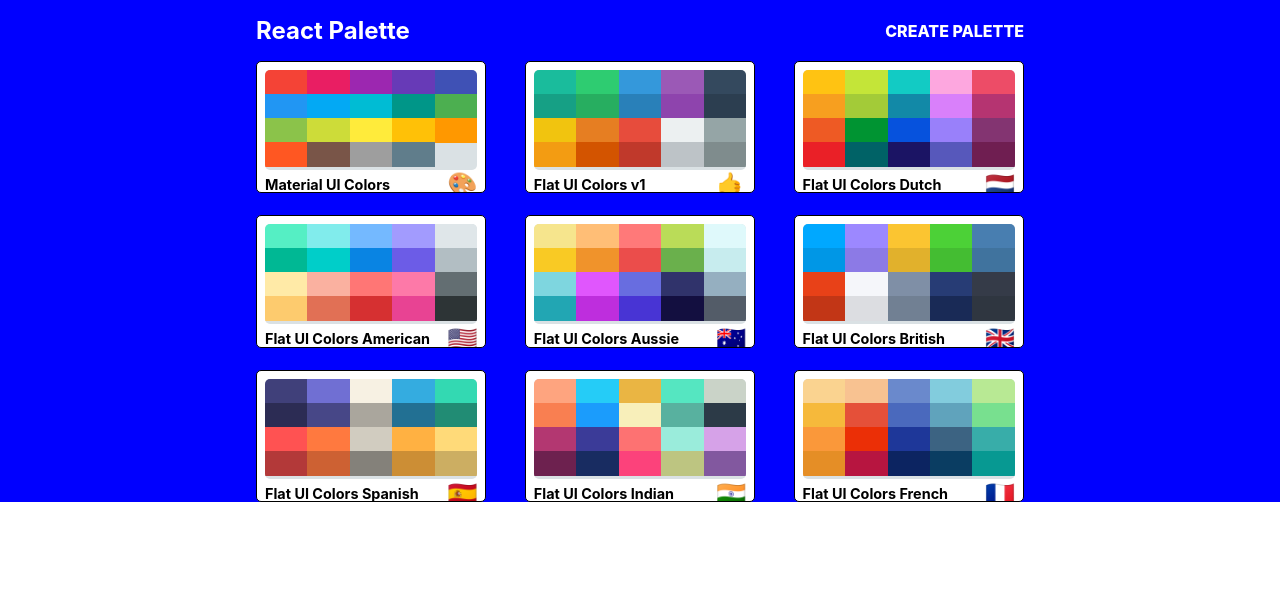
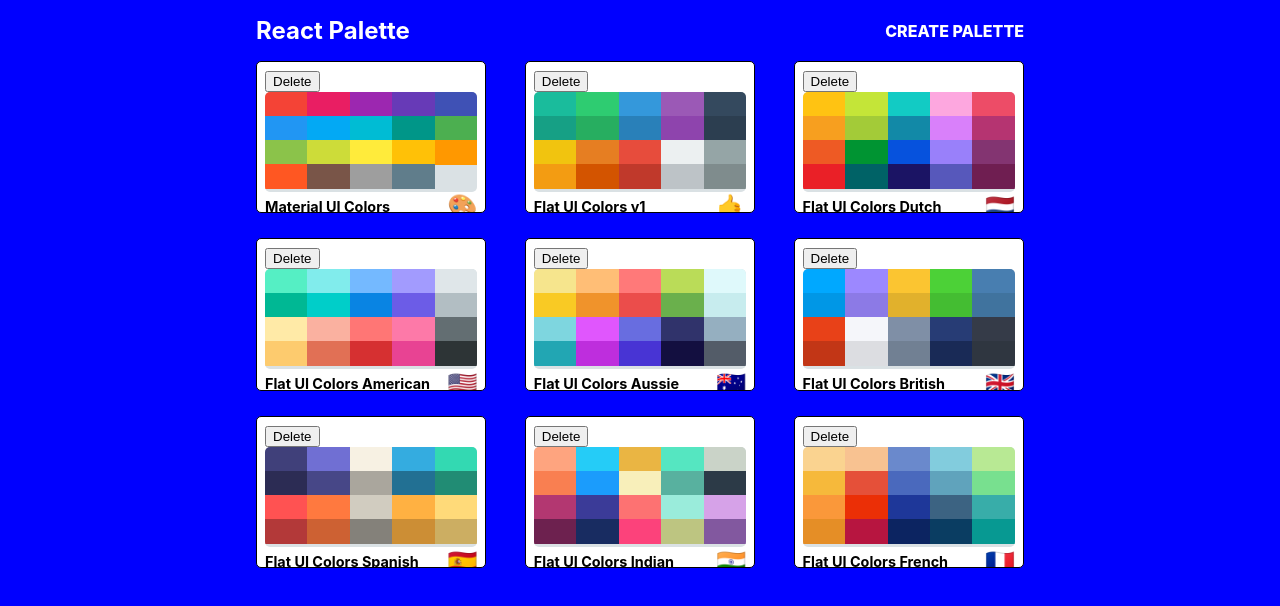
Before and after one commit to mwhitman189/Color-Palette-App, a React (Create React App) app: page / in a window 1280 px wide. Shown: the top 606 px of the page. Built offline with nearby package versions, Linux system fonts and the light colour scheme.

Commit message:
feat: Add delete button to mini palettes

```diff
--- a/src/App.css
+++ b/src/App.css
@@ -1,5 +1,3 @@
 .App {
-  margin: 0;
-  padding: 0;
-  width: 100%;
+  height: 100%;
 }
--- a/src/App.js
+++ b/src/App.js
@@ -6,16 +6,17 @@
 import { generatePalette } from "./colorHelpers";
 import SingleHuePalette from "./components/SingleHuePalette";
 import NewPaletteForm from "./components/NewPaletteForm";
-import "./App.css";
 
 class App extends Component {
   constructor(props) {
     super(props);
+    const savedPalettes = JSON.parse(window.localStorage.getItem("palettes"));
     this.state = {
-      palettes: seedColors
+      palettes: savedPalettes || seedColors
     };
     this.findPalette = this.findPalette.bind(this);
     this.savePalette = this.savePalette.bind(this);
+    this.deletePalette = this.deletePalette.bind(this);
   }
 
   findPalette(id) {
@@ -25,7 +26,28 @@
   }
 
   savePalette(newPalette) {
-    this.setState({ palettes: [...this.state.palettes, newPalette] });
+    this.setState(
+      { palettes: [...this.state.palettes, newPalette] },
+      this.syncLocalStorage
+    );
+  }
+
+  syncLocalStorage() {
+    window.localStorage.setItem(
+      "palettes",
+      JSON.stringify(this.state.palettes)
+    );
+  }
+
+  deletePalette(e, id) {
+    e.stopPropagation();
+
+    this.setState(
+      {
+        palettes: [...this.state.palettes.filter(palette => palette.id !== id)]
+      },
+      this.syncLocalStorage
+    );
   }
 
   render() {
@@ -58,7 +80,11 @@
           exact
           path="/"
           render={routeProps => (
-            <PaletteList palettes={this.state.palettes} {...routeProps} />
+            <PaletteList
+              palettes={this.state.palettes}
+              deletePalette={this.deletePalette}
+              {...routeProps}
+            />
           )}
         />
         <Route
--- a/src/components/MiniPalette.js
+++ b/src/components/MiniPalette.js
@@ -3,10 +3,11 @@
 import styles from "../styles/MiniPaletteStyles";
 
 function MiniPalette(props) {
-  const { classes, colors, paletteName, emoji } = props;
+  const { classes, colors, paletteName, emoji, deletePalette, id } = props;
 
   return (
     <div className={classes.root} onClick={props.handleClick}>
+      <button onClick={e => deletePalette(e, id)}>Delete</button>
       <div className={classes.colors}>
         {colors.map(color => (
           <div
--- a/src/components/NewPaletteForm.js
+++ b/src/components/NewPaletteForm.js
@@ -100,6 +100,7 @@
         paletteList={props.paletteList}
         handleSubmit={handleSubmit}
         handleDrawerOpen={handleDrawerOpen}
+        {...props.routeProps}
       />
       <Drawer
         className={classes.drawer}
--- a/src/components/PaletteFormNav.js
+++ b/src/components/PaletteFormNav.js
@@ -10,6 +10,7 @@
 import { Button } from "@material-ui/core";
 import styles from "../styles/PaletteFormNavStyles";
 import ChevronRightIcon from "@material-ui/icons/ChevronRight";
+import { withRouter } from "react-router-dom";
 
 class PaletteFormNav extends Component {
   constructor(props) {
@@ -20,6 +21,7 @@
     };
     this.showForm = this.showForm.bind(this);
     this.hideForm = this.hideForm.bind(this);
+    this.goBack = this.goBack.bind(this);
   }
 
   showForm() {
@@ -28,6 +30,10 @@
 
   hideForm() {
     this.setState({ formShowing: false });
+  }
+
+  goBack() {
+    this.props.history.goBack();
   }
 
   render() {
@@ -71,6 +77,7 @@
                 variant="contained"
                 color="default"
                 className={classes.menuButton}
+                onClick={this.goBack}
               >
                 Go Back
               </Button>
@@ -96,4 +103,6 @@
     );
   }
 }
-export default withStyles(styles, { withTheme: true })(PaletteFormNav);
+export default withRouter(
+  withStyles(styles, { withTheme: true })(PaletteFormNav)
+);
--- a/src/components/PaletteList.js
+++ b/src/components/PaletteList.js
@@ -10,7 +10,7 @@
   }
 
   render() {
-    const { palettes, classes } = this.props;
+    const { palettes, classes, deletePalette } = this.props;
     return (
       <div className={classes.root}>
         <div className={classes.container}>
@@ -25,7 +25,9 @@
               <MiniPalette
                 key={palette.id}
                 {...palette}
+                id={palette.id}
                 handleClick={() => this.goToPalette(palette.id)}
+                deletePalette={deletePalette}
               />
             ))}
           </div>
--- a/src/index.css
+++ b/src/index.css
@@ -1,3 +1,11 @@
+html,
+body,
+#root {
+  min-height: 100% !important;
+  height: 100%;
+  margin: 0;
+  padding: 0;
+}
 body {
   position: relative;
   margin: 0;
@@ -6,7 +14,6 @@
     sans-serif;
   -webkit-font-smoothing: antialiased;
   -moz-osx-font-smoothing: grayscale;
-  height: 100vh;
 }
 
 code {
--- a/src/styles/PaletteListStyles.js
+++ b/src/styles/PaletteListStyles.js
@@ -2,10 +2,11 @@
   root: {
     position: "relative",
     backgroundColor: "blue",
-    height: "100%",
+    minHeight: "100%",
     display: "flex",
     alignItems: "flex-start",
-    justifyContent: "center"
+    justifyContent: "center",
+    boxSizing: "border-box"
   },
   container: {
     width: "60%",
```
